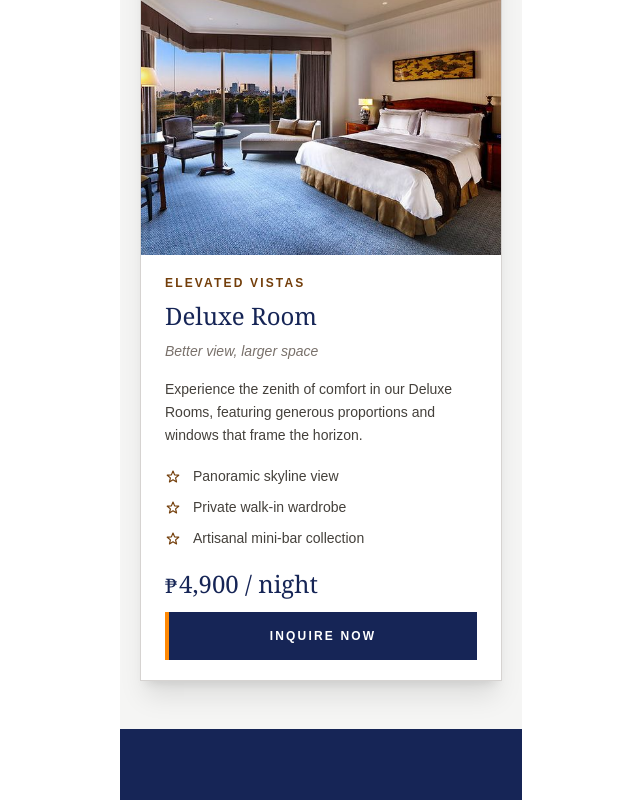
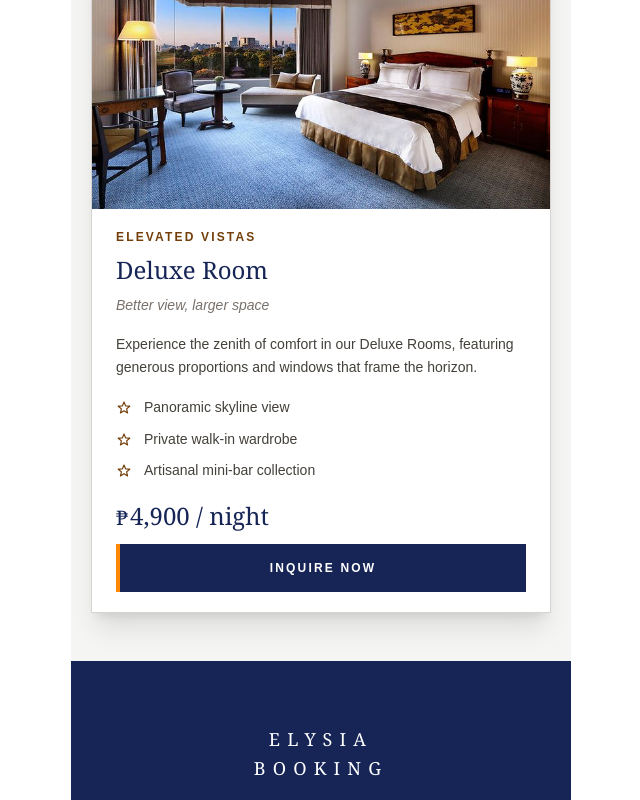
Before and after one commit to jork1216/booking-template, a Next.js app: page /rooms in a window 1280 px wide. Shown: the part 2210-3010 px from the top of the page, without its empty margins (319-959 px from the left). Built offline with nearby package versions, Linux system fonts and the light colour scheme.

Commit message:
adjusted width

```diff
--- a/app/page.tsx
+++ b/app/page.tsx
@@ -5,7 +5,7 @@ import Navbar from "./components/Navbar";
 
 export default function Home() {
   return (
-    <div className="mx-auto min-h-[844px] w-full max-w-[402px]">
+    <div className="mx-auto min-h-[844px] w-full max-w-[500px]">
       {/* navbar */}
       <Navbar />
 
--- a/app/rooms/page.tsx
+++ b/app/rooms/page.tsx
@@ -49,7 +49,7 @@ const rooms = [
 
 export default function Rooms() {
   return (
-    <div className="mx-auto min-h-[844px] w-full max-w-[402px] bg-stone-100">
+    <div className="mx-auto min-h-[844px] w-full max-w-[500px] bg-stone-100">
       <Navbar />
         {/* hero */}
       <section className="relative h-118 bg-blue-950">
```
